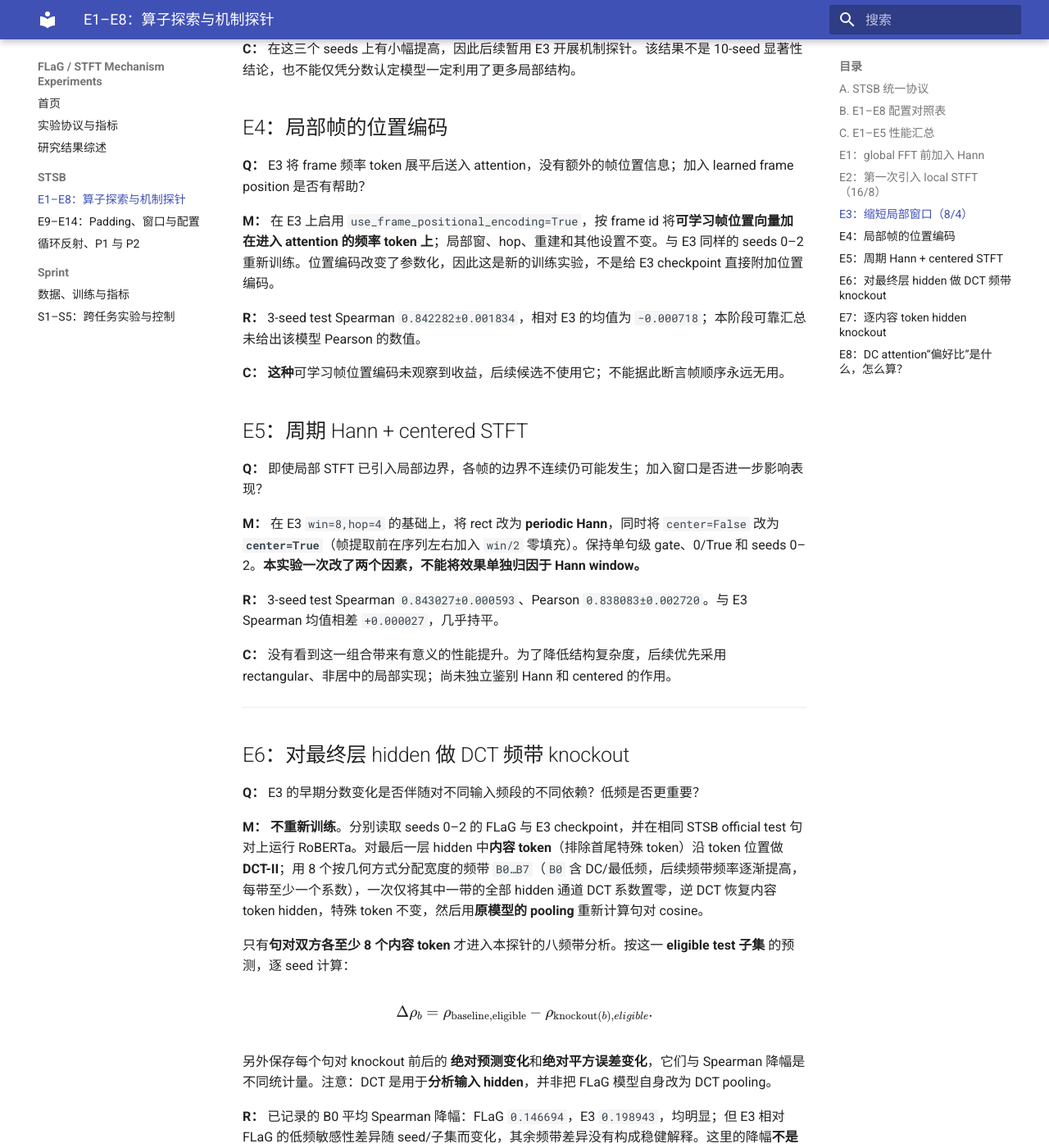
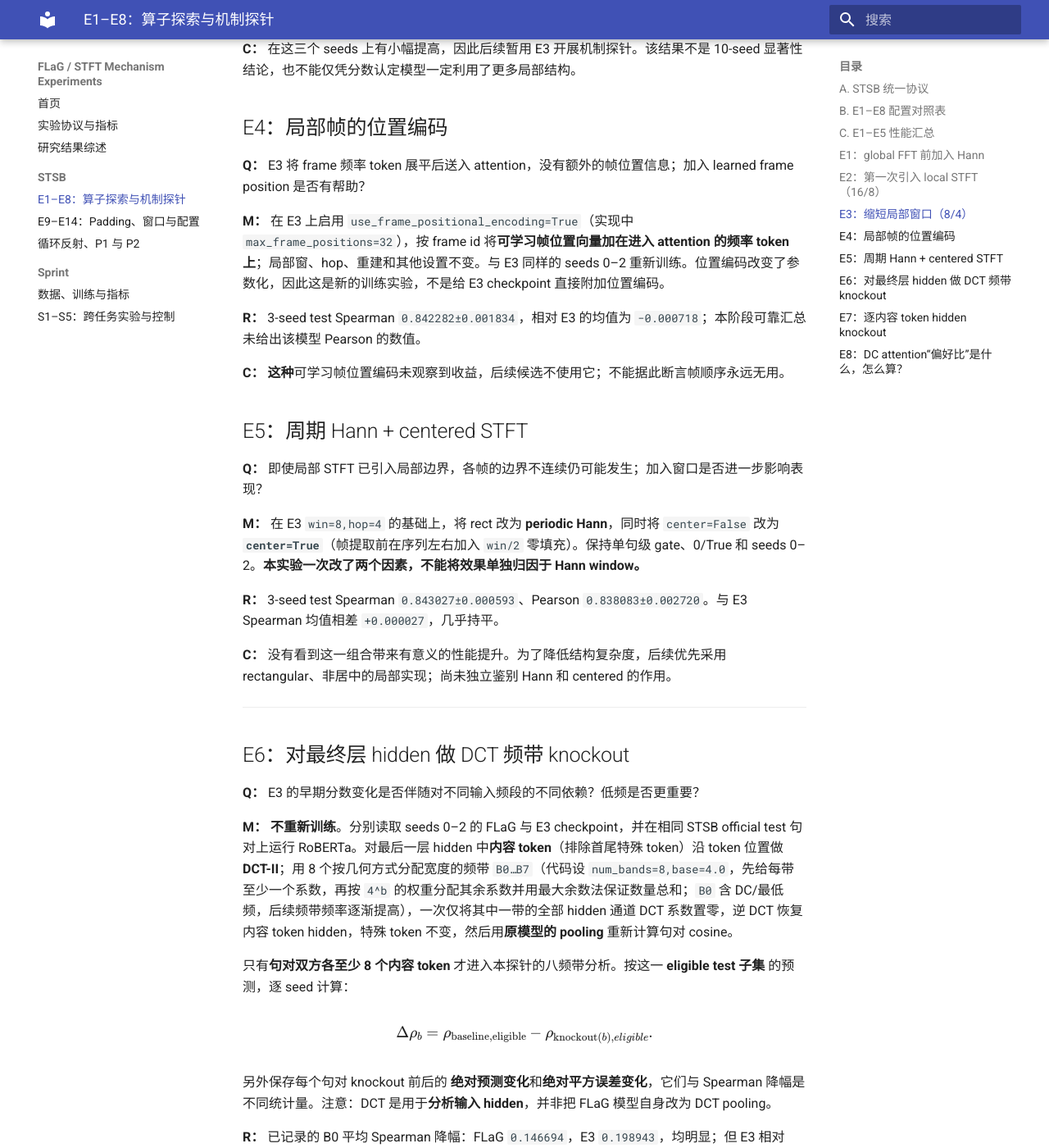
Before and after one commit to lumoswwr/FLaG-STFT-Notes, an MkDocs documentation site: the page built from docs/stsb/01-experiments.md, in a window 1280 px wide and 1400 px high, scrolled down 4082 px. Shown: the whole window at 82% size. Built offline with MkDocs 1.6.1 and Material for MkDocs 9.7.7, drawn with Linux system fonts in a browser that asks for light colours.

Commit message:
clarify STSB probe reproducibility parameters and E9 provenance

```diff
--- a/docs/stsb/01-experiments.md
+++ b/docs/stsb/01-experiments.md
@@ -96,7 +96,7 @@ $$
 
 **Q：** E3 将 frame 频率 token 展平后送入 attention，没有额外的帧位置信息；加入 learned frame position 是否有帮助？
 
-**M：** 在 E3 上启用 `use_frame_positional_encoding=True`，按 frame id 将**可学习帧位置向量加在进入 attention 的频率 token 上**；局部窗、hop、重建和其他设置不变。与 E3 同样的 seeds 0–2 重新训练。位置编码改变了参数化，因此这是新的训练实验，不是给 E3 checkpoint 直接附加位置编码。
+**M：** 在 E3 上启用 `use_frame_positional_encoding=True`（实现中 `max_frame_positions=32`），按 frame id 将**可学习帧位置向量加在进入 attention 的频率 token 上**；局部窗、hop、重建和其他设置不变。与 E3 同样的 seeds 0–2 重新训练。位置编码改变了参数化，因此这是新的训练实验，不是给 E3 checkpoint 直接附加位置编码。
 
 **R：** 3-seed test Spearman `0.842282±0.001834`，相对 E3 的均值为 `−0.000718`；本阶段可靠汇总未给出该模型 Pearson 的数值。
 
@@ -118,7 +118,7 @@ $$
 
 **Q：** E3 的早期分数变化是否伴随对不同输入频段的不同依赖？低频是否更重要？
 
-**M：** **不重新训练**。分别读取 seeds 0–2 的 FLaG 与 E3 checkpoint，并在相同 STSB official test 句对上运行 RoBERTa。对最后一层 hidden 中**内容 token**（排除首尾特殊 token）沿 token 位置做 **DCT-II**；用 8 个按几何方式分配宽度的频带 `B0…B7`（`B0` 含 DC/最低频，后续频带频率逐渐提高，每带至少一个系数），一次仅将其中一带的全部 hidden 通道 DCT 系数置零，逆 DCT 恢复内容 token hidden，特殊 token 不变，然后用**原模型的 pooling** 重新计算句对 cosine。
+**M：** **不重新训练**。分别读取 seeds 0–2 的 FLaG 与 E3 checkpoint，并在相同 STSB official test 句对上运行 RoBERTa。对最后一层 hidden 中**内容 token**（排除首尾特殊 token）沿 token 位置做 **DCT-II**；用 8 个按几何方式分配宽度的频带 `B0…B7`（代码设 `num_bands=8,base=4.0`，先给每带至少一个系数，再按 `4^b` 的权重分配其余系数并用最大余数法保证数量总和；`B0` 含 DC/最低频，后续频带频率逐渐提高），一次仅将其中一带的全部 hidden 通道 DCT 系数置零，逆 DCT 恢复内容 token hidden，特殊 token 不变，然后用**原模型的 pooling** 重新计算句对 cosine。
 
 只有**句对双方各至少 8 个内容 token** 才进入本探针的八频带分析。按这一 **eligible test 子集** 的预测，逐 seed 计算：
 
```
